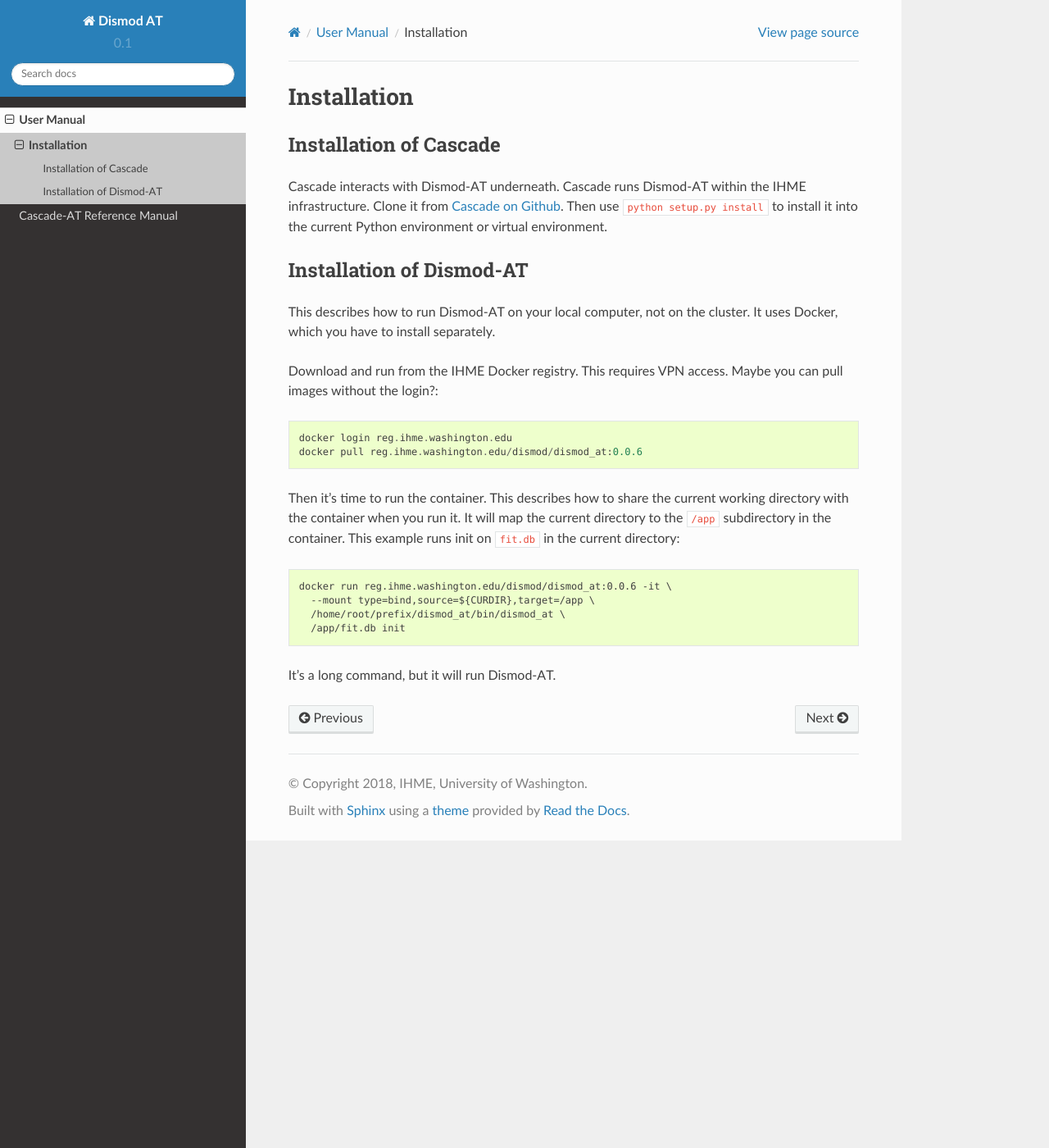
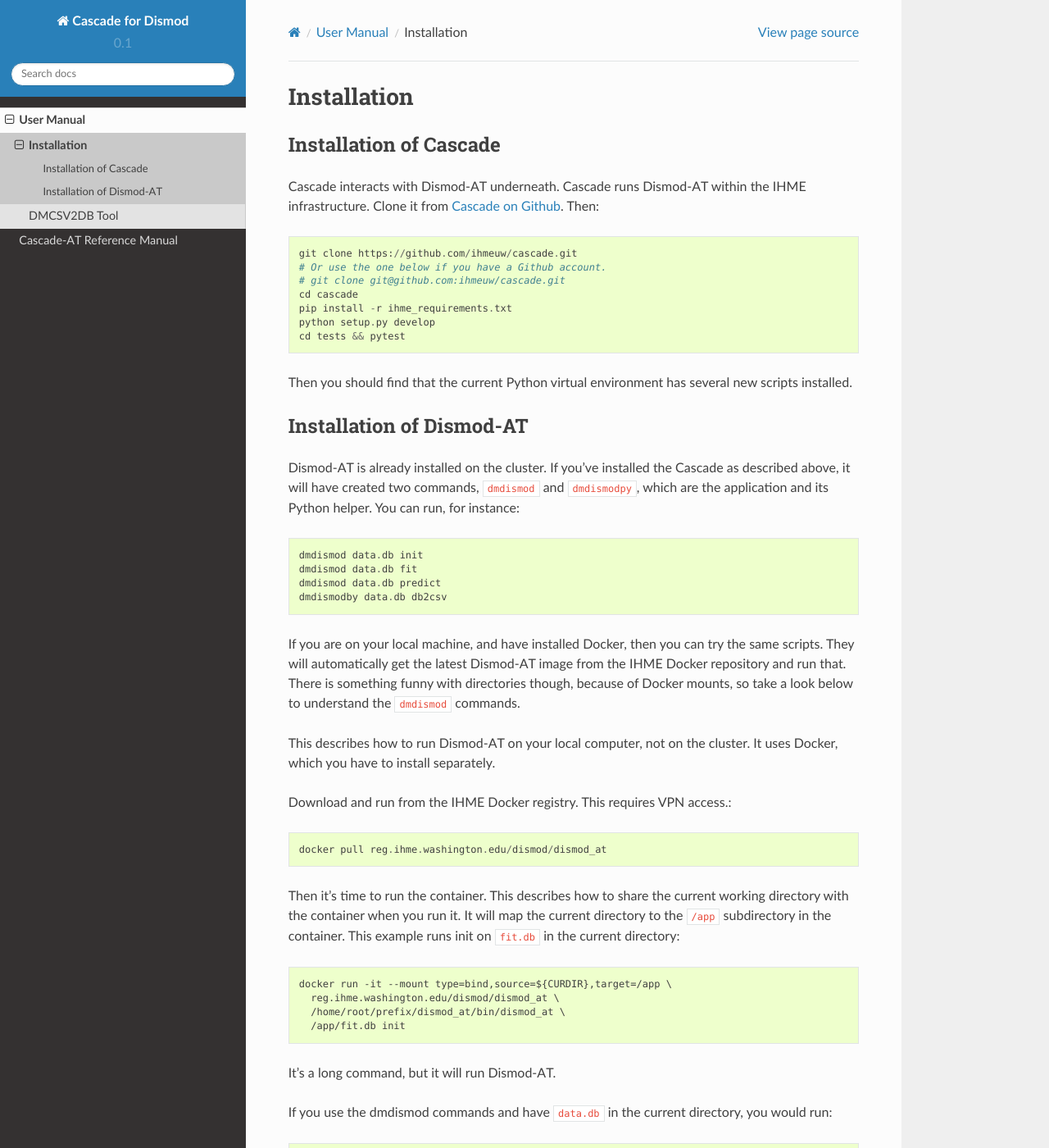
Before and after one commit to ihmeuw/cascade-at, a Sphinx documentation site: the page built from docs/install.rst, in a window 1280 px wide and 1400 px high. Shown: the whole window at 82% size. Built offline with Sphinx 7.4.7 and the Read the Docs theme 2.0.0, drawn with Linux system fonts in a browser that asks for light colours; some of the changed text lies outside the part shown.

Commit message:
Made help files for our newest users

```diff
--- a/docs/conf.py
+++ b/docs/conf.py
@@ -52,9 +52,9 @@
 master_doc = "index"
 
 # General information about the project.
-project = "Dismod AT"
+project = "Cascade for Dismod"
 copyright = "2018, IHME, University of Washington"
-author = "Dismod AT Team"
+author = "Cascade Team"
 
 # The version info for the project you're documenting, acts as replacement for
 # |version| and |release|, also used in various other places throughout the
--- a/docs/install.rst
+++ b/docs/install.rst
@@ -5,31 +5,67 @@
 -----------------------
 Cascade interacts with Dismod-AT underneath. Cascade runs Dismod-AT within
 the IHME infrastructure. Clone it from
-`Cascade on Github <https://github.com/ihmeuw/cascade>`_. Then
-use ``python setup.py install`` to install it into the current
-Python environment or virtual environment.
+`Cascade on Github <https://github.com/ihmeuw/cascade>`_.
+Then::
 
+    git clone https://github.com/ihmeuw/cascade.git
+    # Or use the one below if you have a Github account.
+    # git clone git@github.com:ihmeuw/cascade.git
+    cd cascade
+    pip install -r ihme_requirements.txt
+    python setup.py develop
+    cd tests && pytest
+
+Then you should find that the current Python virtual environment
+has several new scripts installed.
 
 
 Installation of Dismod-AT
 -------------------------
+Dismod-AT is already installed on the cluster. If you've installed the
+Cascade as described above, it will have created two commands,
+``dmdismod`` and ``dmdismodpy``, which are the application and its
+Python helper. You can run, for instance::
+
+    dmdismod data.db init
+    dmdismod data.db fit
+    dmdismod data.db predict
+    dmdismodby data.db db2csv
+
+If you are on your local machine, and have installed Docker,
+then you can try the same scripts. They will automatically
+get the latest Dismod-AT image from the IHME Docker repository
+and run that. There is something funny with directories though,
+because of Docker mounts, so take a look below to understand the
+``dmdismod`` commands.
+
 This describes how to run Dismod-AT on your local computer, not on the
 cluster. It uses Docker, which you have to install separately.
 
 Download and run from the IHME Docker registry. This requires
-VPN access. Maybe you can pull images without the login?::
+VPN access.::
 
-    docker login reg.ihme.washington.edu
-    docker pull reg.ihme.washington.edu/dismod/dismod_at:0.0.6
+    docker pull reg.ihme.washington.edu/dismod/dismod_at
 
 Then it's time to run the container. This describes how to share the
 current working directory with the container when you run it. It will map
 the current directory to the ``/app`` subdirectory in the container.
 This example runs init on ``fit.db`` in the current directory::
 
-    docker run reg.ihme.washington.edu/dismod/dismod_at:0.0.6 -it \
-      --mount type=bind,source=${CURDIR},target=/app \
+    docker run -it --mount type=bind,source=${CURDIR},target=/app \
+      reg.ihme.washington.edu/dismod/dismod_at \
       /home/root/prefix/dismod_at/bin/dismod_at \
       /app/fit.db init
 
 It's a long command, but it will run Dismod-AT.
+
+If you use the dmdismod commands and have ``data.db`` in the
+current directory, you would run::
+
+
+    dmdismod /app/data.db init
+    dmdismod /app/data.db fit
+    dmdismod /app/data.db predict
+    dmdismodby /app/data.db db2csv
+
+At least the dmdismod command provides an example to tailor.
--- a/docs/user.rst
+++ b/docs/user.rst
@@ -6,3 +6,4 @@
    :maxdepth: 2
 
    install
+   dmcsv2db
```
Also changed, not shown: docs/dmcsv2db.rst (added, +41 -0 lines).
